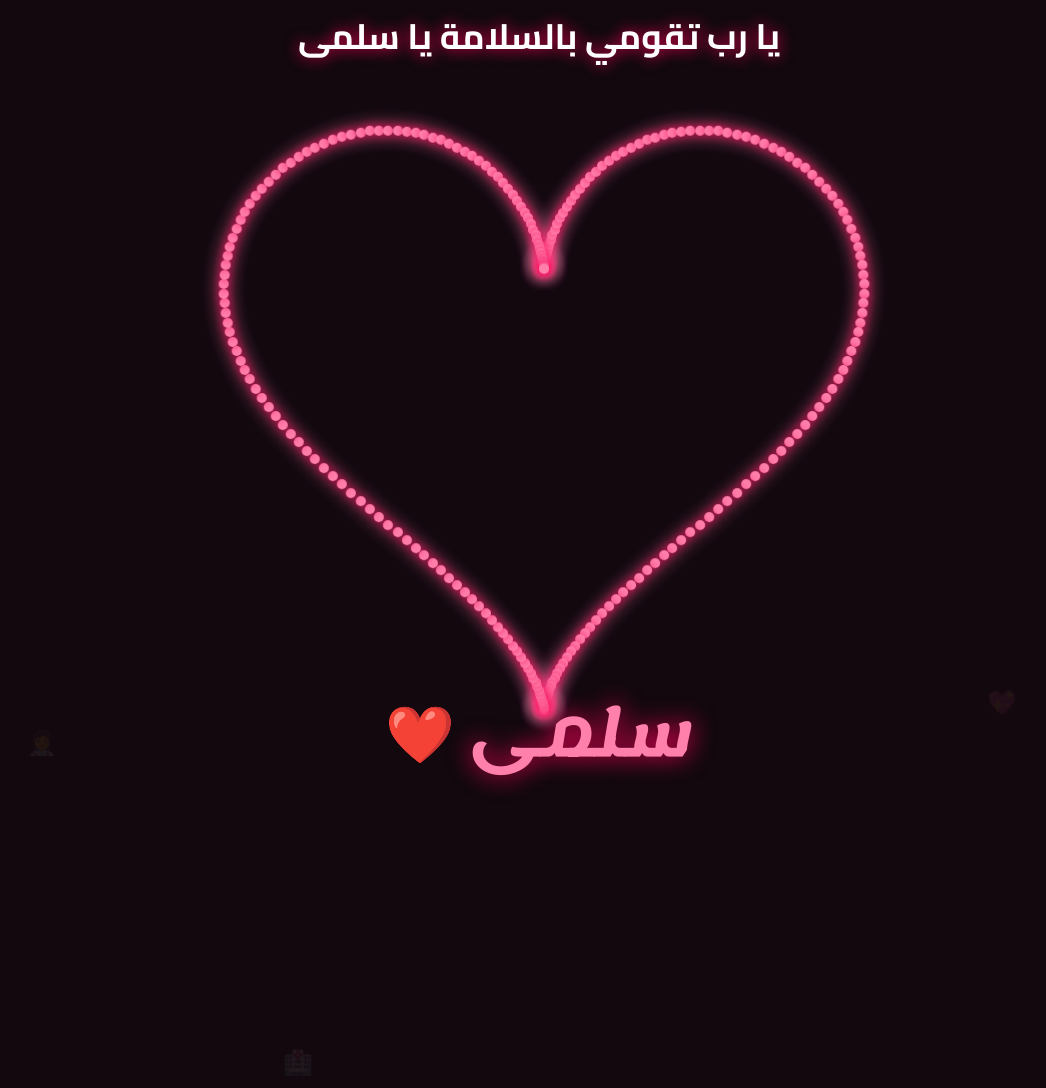
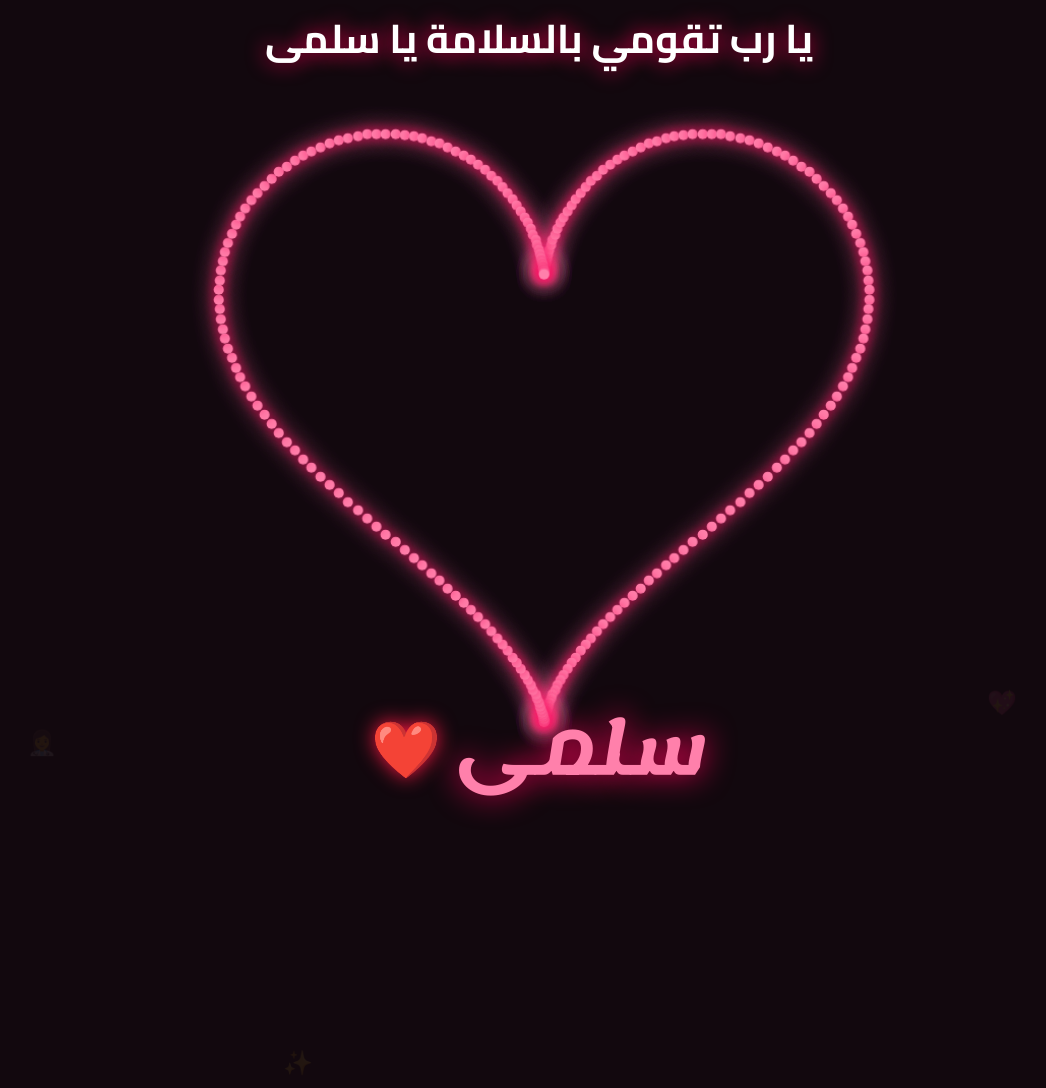
Before and after one commit to add2m/salma-2, a plain HTML site: page index.html in a window 1280 px wide. Shown: the top 1088 px of the page, without its empty margins (101-1147 px from the left). Drawn offline with Linux system fonts and the light colour scheme.

Commit message:
Update index.html

```diff
--- a/index.html
+++ b/index.html
@@ -58,14 +58,18 @@
             align-items: center;
             width: 100%;
             text-align: center;
+            padding-top: 20px;
         }
 
+        /* تعديل الجملة اللي فوق عشان تظهر فوراً وتكون واضحة */
         .title {
-            font-size: clamp(1.4rem, 6vw, 2.2rem);
+            font-size: clamp(1.4rem, 6vw, 2.5rem);
             color: #ffffff;
-            text-shadow: 0 0 15px var(--neon-pink);
+            text-shadow: 0 0 20px var(--neon-pink), 0 0 10px rgba(0,0,0,0.5);
             margin-bottom: 20px;
-            animation: fadeIn 1s forwards;
+            opacity: 1; /* خليتها ظاهرة علطول */
+            font-weight: 800;
+            z-index: 20;
         }
 
         /* حاوية القلب */
@@ -78,12 +82,12 @@
 
         .dot {
             position: absolute;
-            width: 10px; /* نقط أوضح وأكبر */
+            width: 10px;
             height: 10px;
             background-color: var(--primary-pink);
             border-radius: 50%;
             opacity: 0;
-            box-shadow: 0 0 10px var(--neon-pink), 0 0 20px var(--primary-pink);
+            box-shadow: 0 0 12px var(--neon-pink), 0 0 25px var(--primary-pink);
             transform: scale(0);
             animation: drawHeart 0.5s forwards;
         }
@@ -93,7 +97,6 @@
             100% { opacity: 1; transform: scale(1); }
         }
 
-        /* نبض القلب بالكامل */
         .pulse-animation {
             animation: heartPulse 2s infinite ease-in-out;
         }
@@ -105,19 +108,20 @@
             gap: 15px;
             margin-top: 30px;
             opacity: 0;
-            animation: popIn 0.8s forwards 3.5s; /* يظهر بعد اكتمال الرسم */
+            animation: popIn 0.8s forwards 3.8s; /* بتظهر بعد ما الرسم يخلص */
         }
 
         .name {
             font-family: 'Lemonada', cursive;
-            font-size: clamp(2rem, 10vw, 4rem);
+            font-size: clamp(2rem, 10vw, 4.5rem);
             color: var(--primary-pink);
-            text-shadow: 0 0 25px var(--neon-pink);
+            text-shadow: 0 0 30px var(--neon-pink);
         }
 
         .name-heart {
             font-size: clamp(1.8rem, 9vw, 3.5rem);
             color: var(--heart-red);
+            filter: drop-shadow(0 0 10px var(--heart-red));
         }
 
         @keyframes heartPulse {
@@ -125,7 +129,6 @@
             50% { transform: scale(1.05); }
         }
         @keyframes popIn { from { opacity: 0; transform: scale(0.5); } to { opacity: 1; transform: scale(1); } }
-        @keyframes fadeIn { from { opacity: 0; } to { opacity: 1; } }
     </style>
 </head>
 <body>
@@ -133,7 +136,7 @@
     <div class="background-icons">
         <span class="icon" style="left: 10%; top: 20%;">👩‍⚕️</span>
         <span class="icon" style="left: 85%; top: 15%;">💖</span>
-        <span class="icon" style="left: 30%; top: 60%;">🏥</span>
+        <span class="icon" style="left: 30%; top: 60%;">✨</span>
         <span class="icon" style="left: 70%; top: 80%;">🌸</span>
     </div>
 
@@ -150,7 +153,7 @@
 
     <script>
         const container = document.getElementById('heart-container');
-        const numDots = 250; // كثافة مناسبة عشان ميهنجش
+        const numDots = 250;
 
         function createHeart() {
             const width = container.offsetWidth;
@@ -170,15 +173,15 @@
                 dot.style.left = (centerX + x * scale) + 'px';
                 dot.style.top = (centerY + y * scale) + 'px';
 
-                // السر في الترتيب: النقط بتظهر ورا بعضها بالظبط عشان "ترسم" المحيط
-                dot.style.animationDelay = (i * 0.01 + 0.5) + 's';
+                // النقط تترسم بالترتيب بعد نص ثانية من فتح الصفحة
+                dot.style.animationDelay = (i * 0.012 + 0.5) + 's';
 
                 container.appendChild(dot);
             }
 
             setTimeout(() => {
                 container.classList.add('pulse-animation');
-            }, 3000);
+            }, 3500);
         }
 
         window.onload = createHeart;
```
